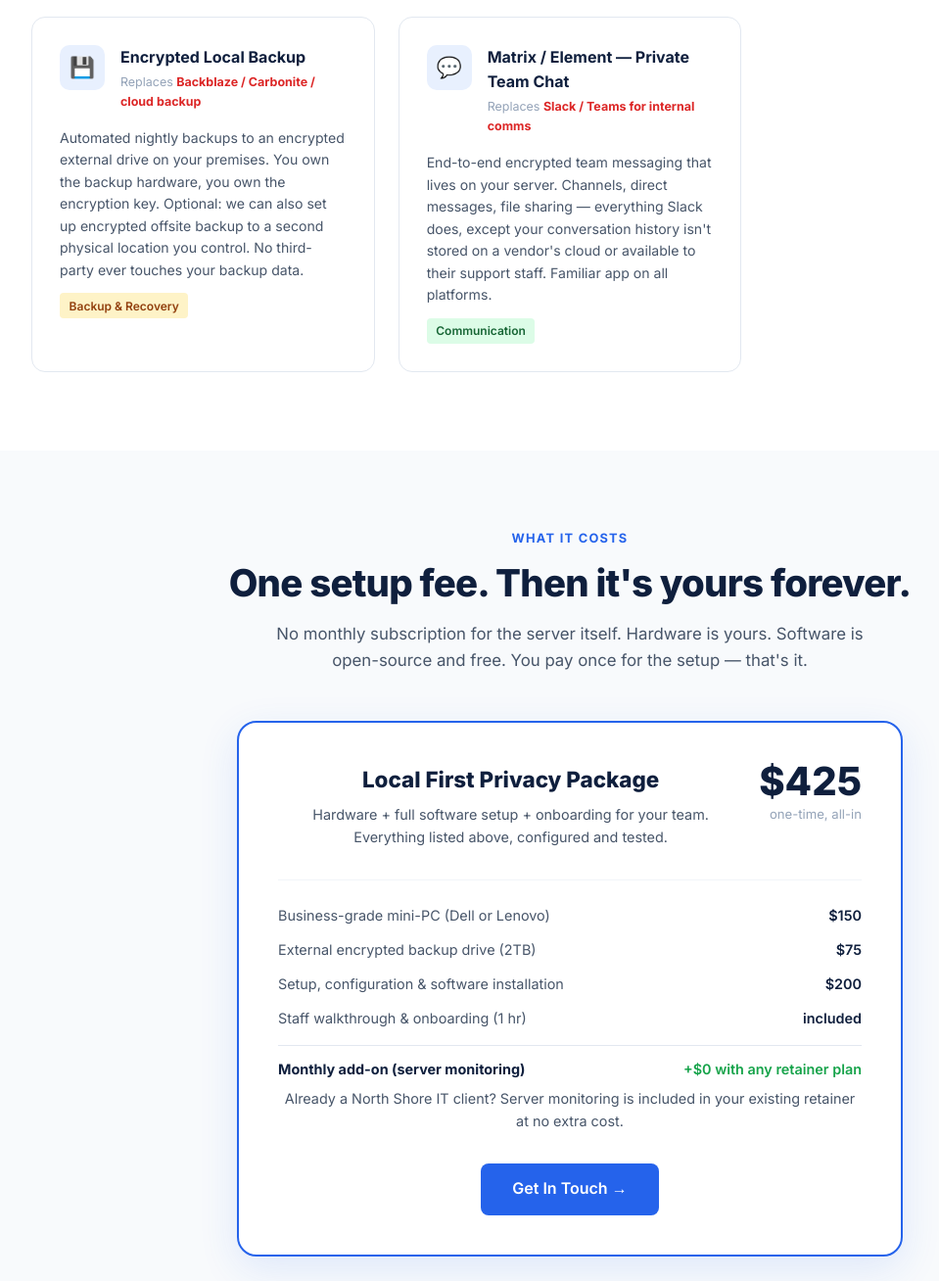
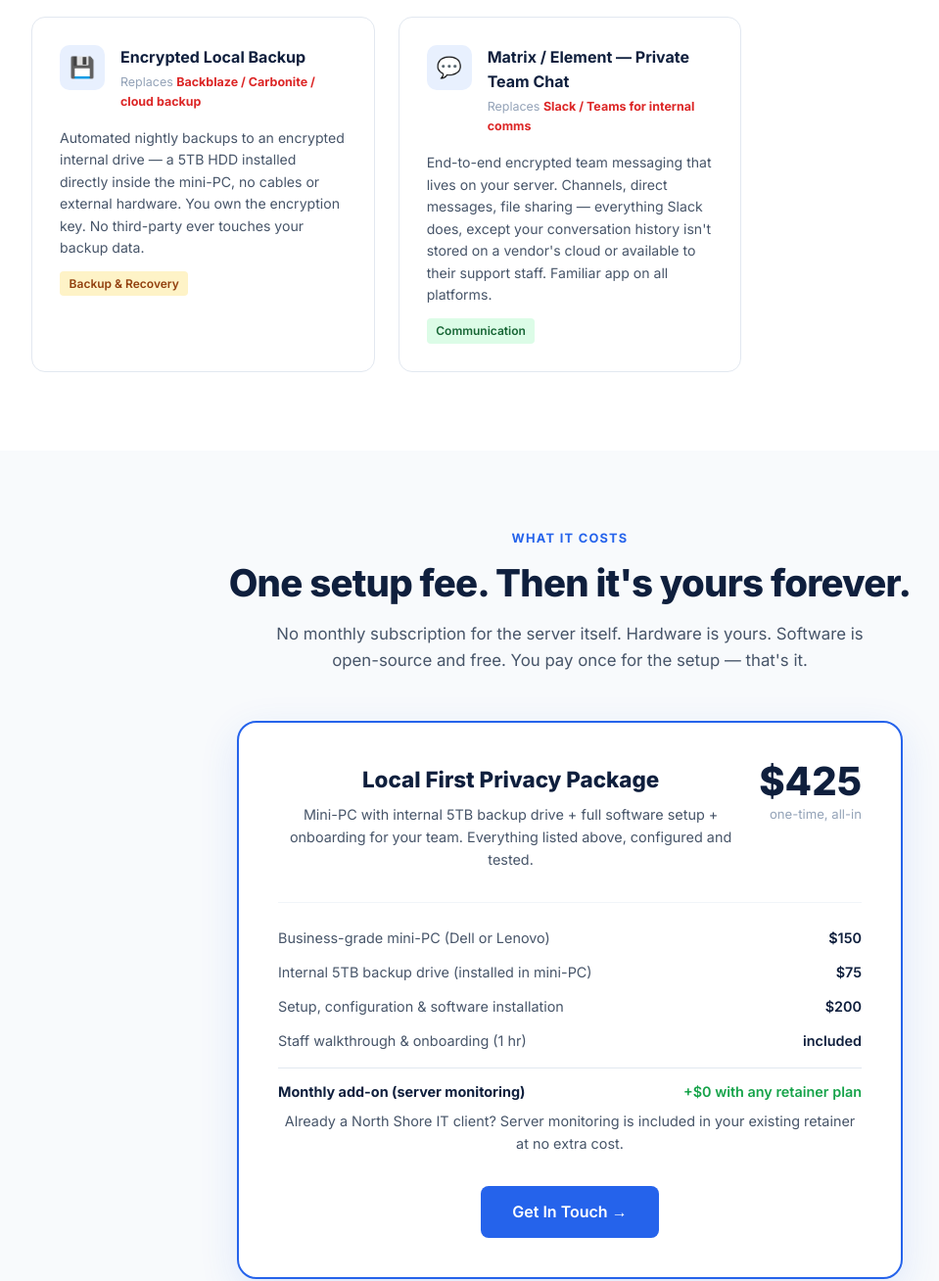
Before and after one commit to whoknowsmann/northshore-it, a plain HTML site: page privacy.html in a window 1280 px wide. Shown: the part 3140-4448 px from the top of the page at 98% size, without its empty margins (58-1017 px from the left). Drawn offline with Linux system fonts and the light colour scheme.

Commit message:
Switch to internal 5TB HDD — cleaner, no external drive needed

```diff
--- a/privacy.html
+++ b/privacy.html
@@ -365,7 +365,7 @@
             <div class="stack-replaces">Replaces <strong>Backblaze / Carbonite / cloud backup</strong></div>
           </div>
         </div>
-        <div class="stack-desc">Automated nightly backups to an encrypted external drive on your premises. You own the backup hardware, you own the encryption key. Optional: we can also set up encrypted offsite backup to a second physical location you control. No third-party ever touches your backup data.</div>
+        <div class="stack-desc">Automated nightly backups to an encrypted internal drive — a 5TB HDD installed directly inside the mini-PC, no cables or external hardware. You own the encryption key. No third-party ever touches your backup data.</div>
         <span class="stack-tag tag-amber">Backup &amp; Recovery</span>
       </div>
 
@@ -396,7 +396,7 @@
       <div class="price-box-header">
         <div>
           <h3>Local First Privacy Package</h3>
-          <p>Hardware + full software setup + onboarding for your team. Everything listed above, configured and tested.</p>
+          <p>Mini-PC with internal 5TB backup drive + full software setup + onboarding for your team. Everything listed above, configured and tested.</p>
         </div>
         <div class="price-total">
           <span class="price-total-num">$425</span>
@@ -409,7 +409,7 @@
           <span class="price-line-value">$150</span>
         </div>
         <div class="price-line">
-          <span class="price-line-label">External encrypted backup drive (2TB)</span>
+          <span class="price-line-label">Internal 5TB backup drive (installed in mini-PC)</span>
           <span class="price-line-value">$75</span>
         </div>
         <div class="price-line">
@@ -447,7 +447,7 @@
 
       <div class="faq-item">
         <div class="faq-q">What happens if the mini-PC dies?</div>
-        <div class="faq-a">We source a replacement — same model, same configuration — typically within a day or two. Because we standardize on known hardware, we can often restore your setup in under an hour from the encrypted backup. Your data is never at single-point risk.</div>
+        <div class="faq-a">We source a replacement — same model, same configuration — typically within a day or two. The internal backup drive can be pulled from the old machine and reinstalled in the new one, so your data moves with it. We can often have you back up and running in under an hour.</div>
       </div>
 
       <div class="faq-item">
```
